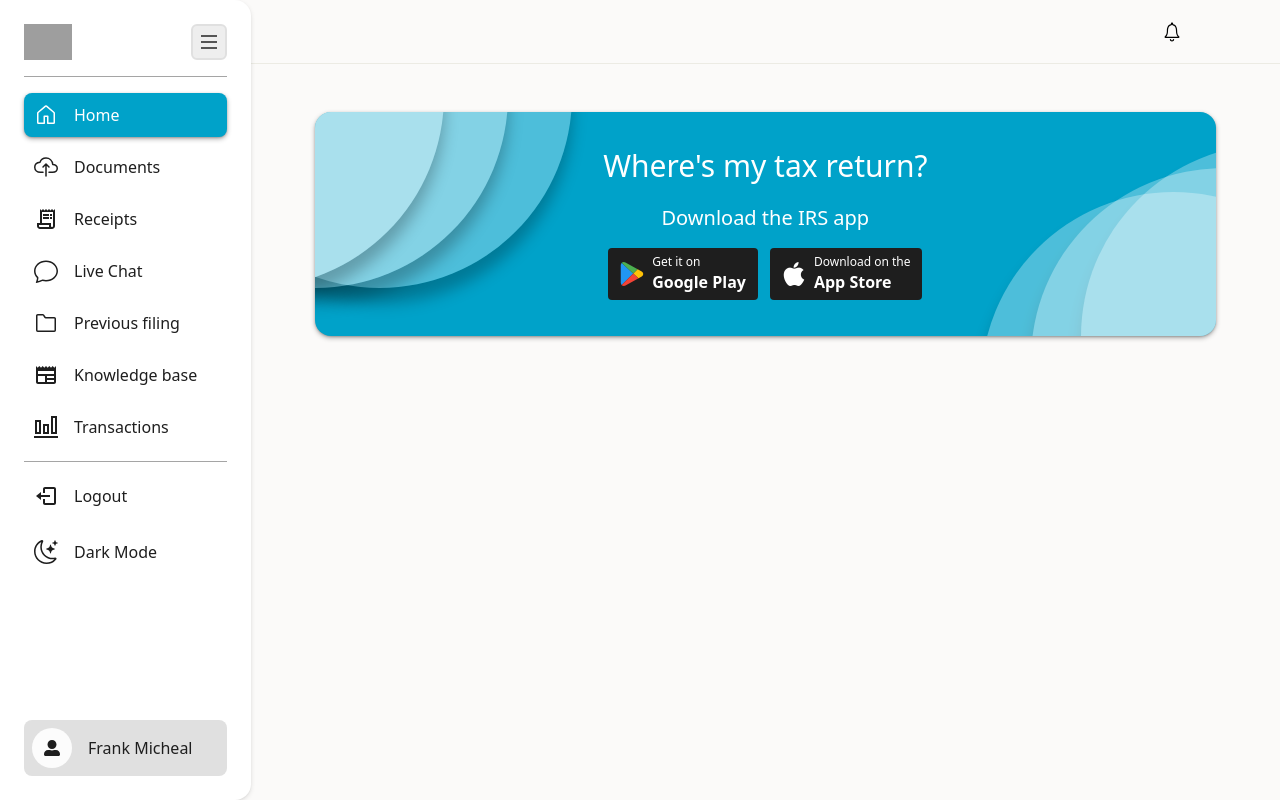
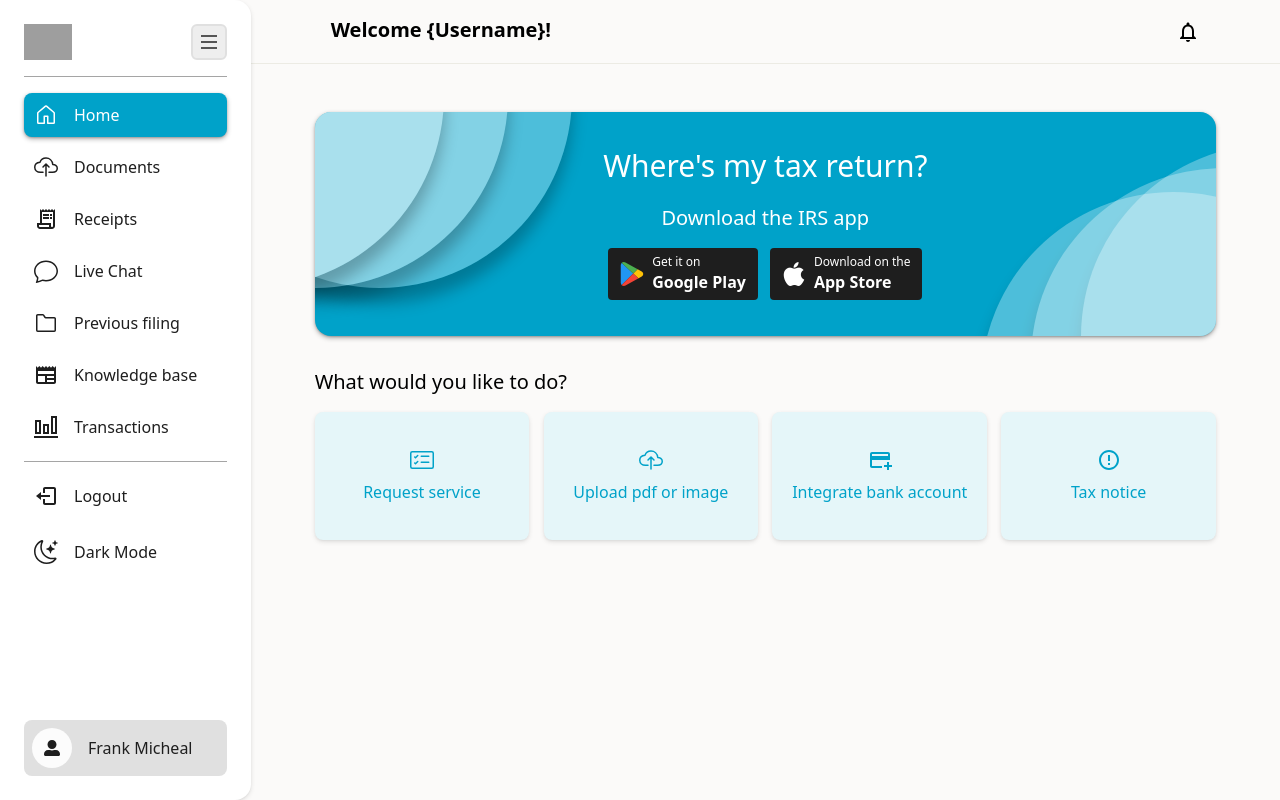
Before and after one commit to Trayshmhirk/tax-return-user-app, a React (Vite) app: page / in a window 1280 px wide. Built offline with nearby package versions, Linux system fonts and the light colour scheme; grey boxes are pictures that could not be loaded.

Commit message:
adding todo card, profile page, other changes

```diff
--- a/src/Router.tsx
+++ b/src/Router.tsx
@@ -13,6 +13,7 @@ import LiveChat from "./pages/LiveChat";
 import PreviousFiling from "./pages/PreviousFiling";
 import KnowledgeBase from "./pages/KnowledgeBase";
 import Transactions from "./pages/Transactions";
+import Profile from "./pages/Profile";
 
 const router = createBrowserRouter(
    createRoutesFromElements(
@@ -26,6 +27,7 @@ const router = createBrowserRouter(
          <Route path="previous-filing" element={<PreviousFiling />} />
          <Route path="knowledge-base" element={<KnowledgeBase />} />
          <Route path="transactions" element={<Transactions />} />
+         <Route path="profile" element={<Profile />} />
       </Route>
    )
 );
--- a/src/components/Accordion.tsx
+++ b/src/components/Accordion.tsx
@@ -24,7 +24,7 @@ export const Accordion = ({ question, answer }: AccordionProps) => {
                </button>
             </h2>
             <div
-               className={`overflow-hidden transition-height duration-500 ease-in-out ${
+               className={`overflow-hidden transition-height duration-700 ease-in-out ${
                   isOpen ? "max-h-screen" : "max-h-0"
                }`}
             >
--- a/src/components/Header.tsx
+++ b/src/components/Header.tsx
@@ -1,12 +1,19 @@
-import { IoIosNotificationsOutline } from "react-icons/io";
+import { MdOutlineNotifications } from "react-icons/md";
 
-const Header: React.FC = () => {
+type HeaderProps = {
+   title: string;
+   isHome?: boolean;
+};
+
+const Header = ({ title, isHome }: HeaderProps) => {
    return (
-      <header className="h-16 flex justify-end py-4 px-24 border-b border-alabaster">
-         <div className=""></div>
+      <header className="h-16 flex justify-between py-4 px-7 border-b border-alabaster sm:px-10 md:px-20">
+         <div className="font-bold text-xl">
+            {isHome ? `${title} {Username}!` : title}
+         </div>
 
          <div className="flex items-center gap-4">
-            <IoIosNotificationsOutline className="w-6 h-6 text-darkGunMetal dark:text-white cursor-pointer" />
+            <MdOutlineNotifications className="w-6 h-6 text-darkGunMetal dark:text-white cursor-pointer" />
          </div>
       </header>
    );
--- /dev/null
+++ b/src/components/TodoCard.tsx
@@ -0,0 +1,21 @@
+import { IconType } from "react-icons";
+
+type TodoCardProps = {
+   handleClick: () => void;
+   todoIcon: IconType;
+   text: string;
+};
+
+const TodoCard = ({ todoIcon: TodoIcon, text, handleClick }: TodoCardProps) => {
+   return (
+      <div
+         onClick={handleClick}
+         className="todo-card h-32 flex flex-col justify-center items-center gap-2 bg-bubbles dark:bg-gray text-richElectricBlue dark:text-white rounded-lg cursor-pointer shadow-md hover-shadow-body"
+      >
+         <TodoIcon className="w-6 h-6" />
+         <p className="">{text}</p>
+      </div>
+   );
+};
+
+export default TodoCard;
--- a/src/index.css
+++ b/src/index.css
@@ -42,4 +42,14 @@
    .hover-shadow-body {
       @apply transition-all duration-300 ease-in-out hover:-translate-y-[2px] hover:shadow-lg dark:hover:shadow-lg-dark;
    }
+
+   .todo-card {
+      width: calc(100% / 2.12);
+   }
+
+   @media screen and (min-width: 768px) {
+      .todo-card {
+         width: calc(100% / 4.20);
+      }
+   }
 }
--- a/src/layouts/ContentLayout.tsx
+++ b/src/layouts/ContentLayout.tsx
@@ -1,3 +1,4 @@
+import { useLocation } from "react-router-dom";
 import Header from "../components/Header";
 
 type ContentLayoutProps = {
@@ -5,11 +6,34 @@ type ContentLayoutProps = {
 };
 
 const ContentLayout = ({ children }: ContentLayoutProps) => {
+   const location = useLocation();
+
+   const getTitle = (pathname: string) => {
+      switch (pathname) {
+         case "/documents":
+            return "Documents";
+         case "/receipts":
+            return "Receipts";
+         case "/previous-filing":
+            return "Previous filing";
+         case "/knowledge-base":
+            return "Knowledge base";
+         case "/transactions":
+            return "Transactions";
+         case "/profile":
+            return "Profile";
+         default:
+            return "Welcome";
+      }
+   };
+
+   const title = getTitle(location.pathname);
+
    return (
-      <div className="w-full h-fit flex flex-col text-darkGunMetal overflow-hidden dark:text-white md:w-[calc(100% - 300px)]">
-         <Header />
+      <div className="w-full h-fit flex flex-col text-darkGunMetal overflow-hidden dark:text-white">
+         <Header title={title} isHome={location.pathname === "/"} />
 
-         <div className="content-layout py-12 px-16 overflow-scroll">
+         <div className="content-layout py-12 px-7 overflow-scroll sm:px-10 md:px-16">
             {children}
          </div>
       </div>
--- a/src/pages/Home.tsx
+++ b/src/pages/Home.tsx
@@ -1,9 +1,46 @@
 import Hero from "../components/Hero";
+import { BsCardChecklist } from "react-icons/bs";
+import TodoCard from "../components/TodoCard";
+import { IoCloudUploadOutline } from "react-icons/io5";
+import { MdOutlineAddCard } from "react-icons/md";
+import { MdErrorOutline } from "react-icons/md";
+import { useNavigate } from "react-router-dom";
 
 const Home = () => {
+   const navigate = useNavigate();
+
    return (
-      <div>
+      <div className="flex flex-col gap-8">
          <Hero isHome />
+
+         <div className="flex flex-col gap-4">
+            <span className="font-medium text-xl">
+               What would you like to do?
+            </span>
+
+            <div className="flex flex-wrap justify-between gap-3">
+               <TodoCard
+                  todoIcon={BsCardChecklist}
+                  text="Request service"
+                  handleClick={() => navigate("request-service")}
+               />
+               <TodoCard
+                  todoIcon={IoCloudUploadOutline}
+                  text="Upload pdf or image"
+                  handleClick={() => navigate("upload-document")}
+               />
+               <TodoCard
+                  todoIcon={MdOutlineAddCard}
+                  text="Integrate bank account"
+                  handleClick={() => navigate("add-new-bank")}
+               />
+               <TodoCard
+                  todoIcon={MdErrorOutline}
+                  text="Tax notice"
+                  handleClick={() => navigate("tax-notice")}
+               />
+            </div>
+         </div>
       </div>
    );
 };
--- /dev/null
+++ b/src/pages/Profile.tsx
@@ -0,0 +1,5 @@
+const Profile = () => {
+   return <div>Profile</div>;
+};
+
+export default Profile;
```
